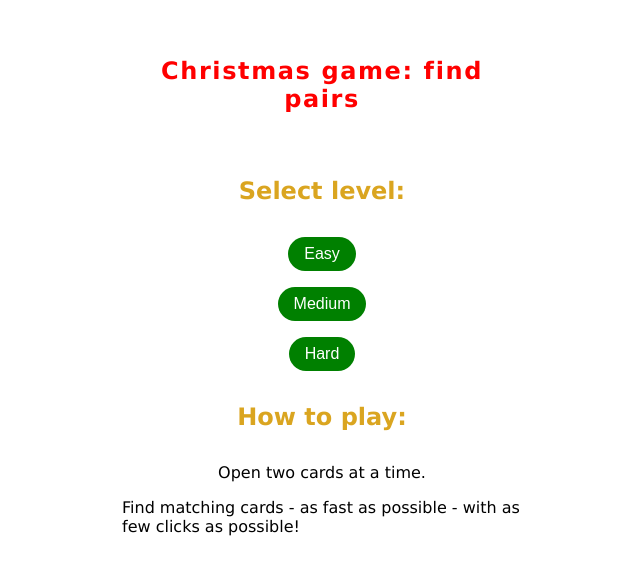
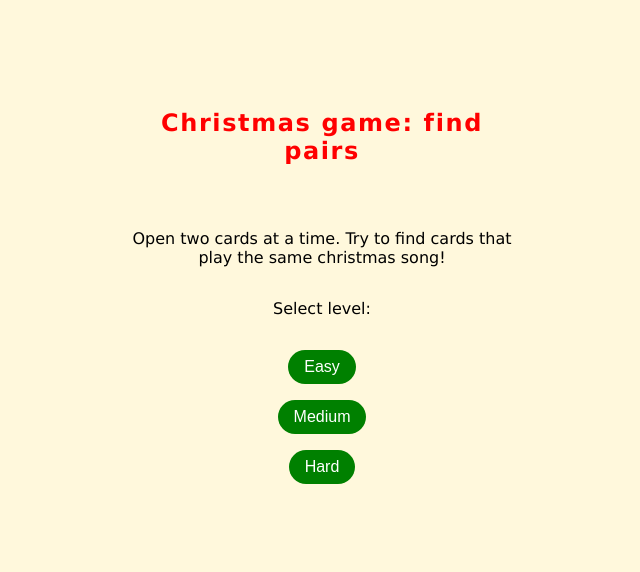
Before and after one commit to vapppu/christmas-project, a React (Vite) app: page / in a window 1280 px wide. Shown: the part 104-676 px from the top of the page, without its empty margins (318-958 px from the left). Built offline with nearby package versions, Linux system fonts and the light colour scheme.

Commit message:
Revert "Change some colors etc."
This reverts commit c669a6d039a6f5171fa6224ecf95fcfe4e53275e.

```diff
--- a/src/App.css
+++ b/src/App.css
@@ -40,16 +40,7 @@ img {
 
 body {
   font-family: Verdana, Geneva, Tahoma, sans-serif;
-}
-h2 {
-  color: goldenrod;
-  font-weight: bold;
-}
-h1 {
-  font-weight: bold;
-  color: red;
-  letter-spacing: 0.1rem;
-  margin-block-end: 2rem;
+  background-color: cornsilk;
 }
 
 .select {
@@ -62,7 +53,12 @@ h1 {
   max-width: 400px;
   margin: auto;
 }
-
+.select h1 {
+  font-weight: bold;
+  color: red;
+  letter-spacing: 0.1rem;
+  margin-block-end: 2rem;
+}
 .select p {
   text-align: center;
 }
@@ -111,25 +107,16 @@ h1,
   max-width: 100%;
   max-height: 100%;
 }
-.card svg.play path {
-  fill: goldenrod;
-}
-.nonActive:hover {
-  box-shadow: 0 0 1rem 0.1rem sandybrown;
-}
-.nonActive:hover svg.play path {
-  fill: gold;
+.card:hover {
+  background-color: lightcoral;
 }
 
 .active {
-  background-color: red;
+  background-color: lightcoral;
   box-shadow: inset 0.5rem 0.5rem 1rem 0rem darkred;
 }
-.active svg.play path {
-  fill: gold;
-}
 .nonActive {
-  background-color: darkred;
+  background-color: red;
   box-shadow: initial;
 }
 .found {
--- a/src/components/Card.jsx
+++ b/src/components/Card.jsx
@@ -4,7 +4,6 @@ const Card = ({card, handleClick}) => {
   const activityClass = card.active ? "active" : "nonActive";
   const icon = card.playing ? (
     <svg
-    className="play"
       width="50px"
       height="50px"
       viewBox="0 0 24 24"
@@ -22,7 +21,6 @@ const Card = ({card, handleClick}) => {
     </svg>
   ) : (
     <svg
-    className="play"
       width="50px"
       height="50px"
       viewBox="0 0 24 24"
--- a/src/components/Game.jsx
+++ b/src/components/Game.jsx
@@ -64,7 +64,8 @@ const Game = ({songs, level}) => {
 
   return (
     <div className="game">
-      <h1>FIND PAIRS!</h1>
+      <h1>XMAS MUSIC GAME</h1>
+      <p>Find pairs!</p>
         <Result text="score" value={score} />
         <Result text="time" value={hoursMinutesSeconds(seconds)} />
         <Result text="clicks" value={clicks} />
--- a/src/components/StartScreen.jsx
+++ b/src/components/StartScreen.jsx
@@ -29,17 +29,13 @@ const StartScreen = ({songs}) => {
 
     return (<section className="select">
     <h1>Christmas game: find pairs</h1>
-        <h2>Select level:</h2>
+    <p>Open two cards at a time. Try to find cards that play the same christmas song!</p>
+        <p>Select level:</p>
         <ul>
             <li><button onClick={() => selectLevel(4)}>Easy</button></li>
             <li><button onClick={() => selectLevel(8)}>Medium</button></li>
             <li><button onClick={() => selectLevel(12)}>Hard</button></li>
         </ul>
-        <h2>How to play:</h2>
-    <ul>
-        <li>Open two cards at a time.</li>
-        <li>Find matching cards - as fast as possible - with as few clicks as possible!</li>
-    </ul>
     </section>)
 }
 
```
